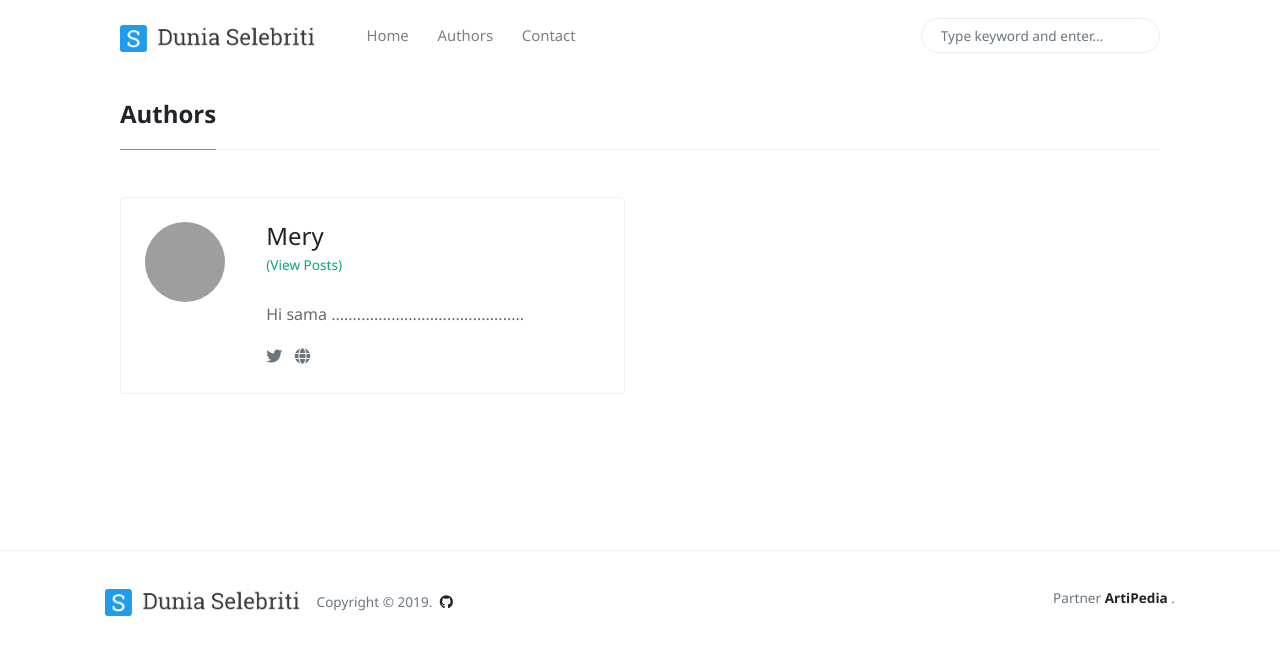
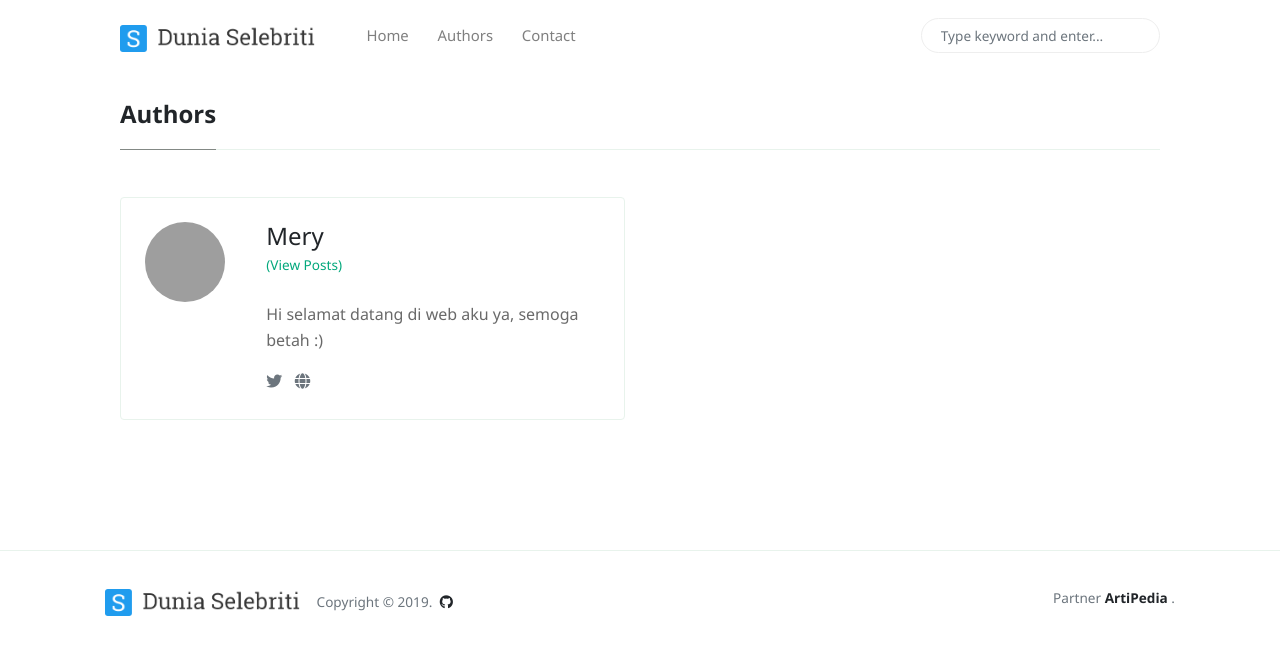
Before and after one commit to emmamery93/blog-1, a Jekyll site: the page built from _pages/authors-list.md, in a window 1280 px wide. Shown: the top 655 px of the page. Built offline with Jekyll 4.4.1, drawn with Linux system fonts in a browser that asks for light colours; nearby versions of some CDN libraries.

Commit message:
Update _config.yml

```diff
--- a/_config.yml
+++ b/_config.yml
@@ -24,7 +24,7 @@ authors:
       name:           Mery
       site:           https://iinewstech.com/
       avatar:         /assets/images/avatar1.png
-      bio:            "Hi sama ............................................."
+      bio:            "Hi selamat datang di web aku ya, semoga betah :) "
       email:          emmamery93@gmail.com
       twitter:        https://twitter.com
       facebook:       https://facebook.com
@@ -37,7 +37,7 @@ defaults:
       path: "_posts"
     values:
       layout: post
-      author: merry
+      author: mery
       avatar: /assets/images/avatar1.png
 
   # all pages
```
